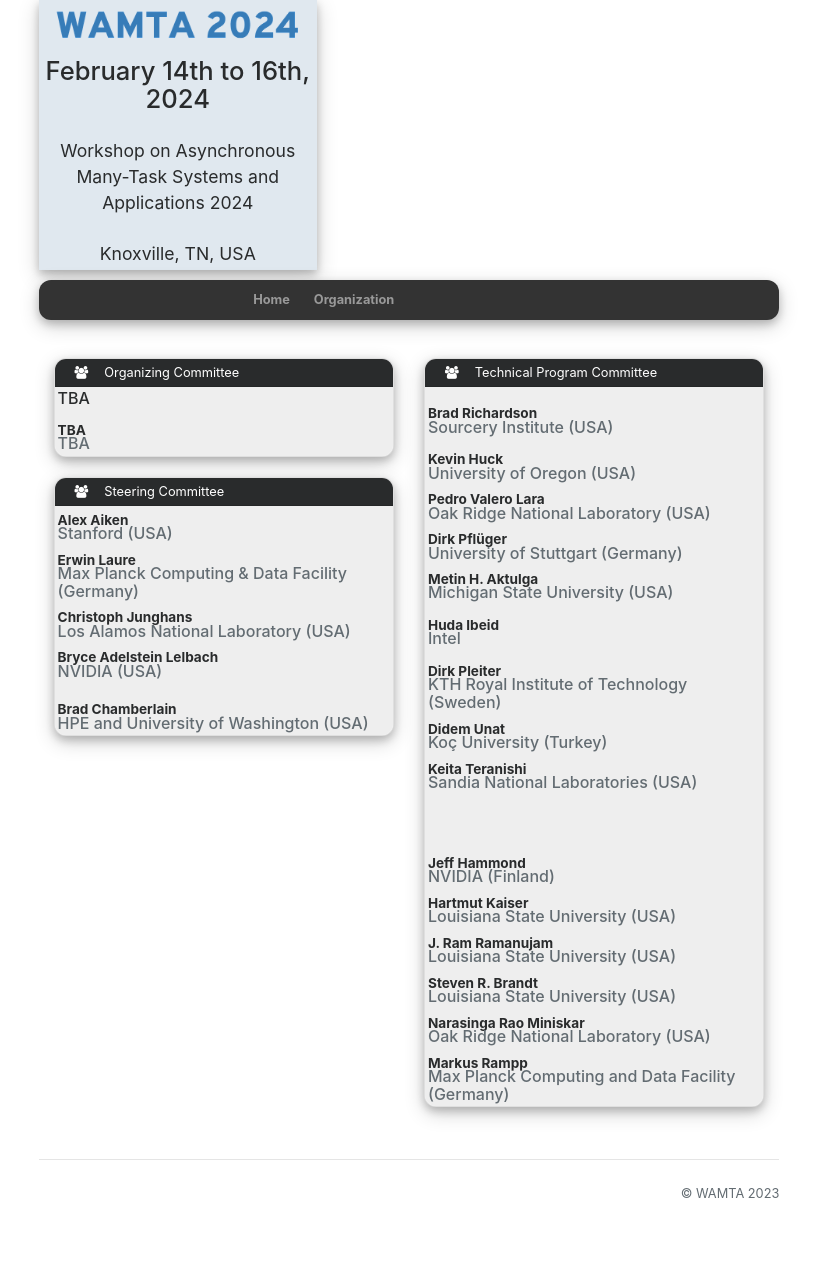
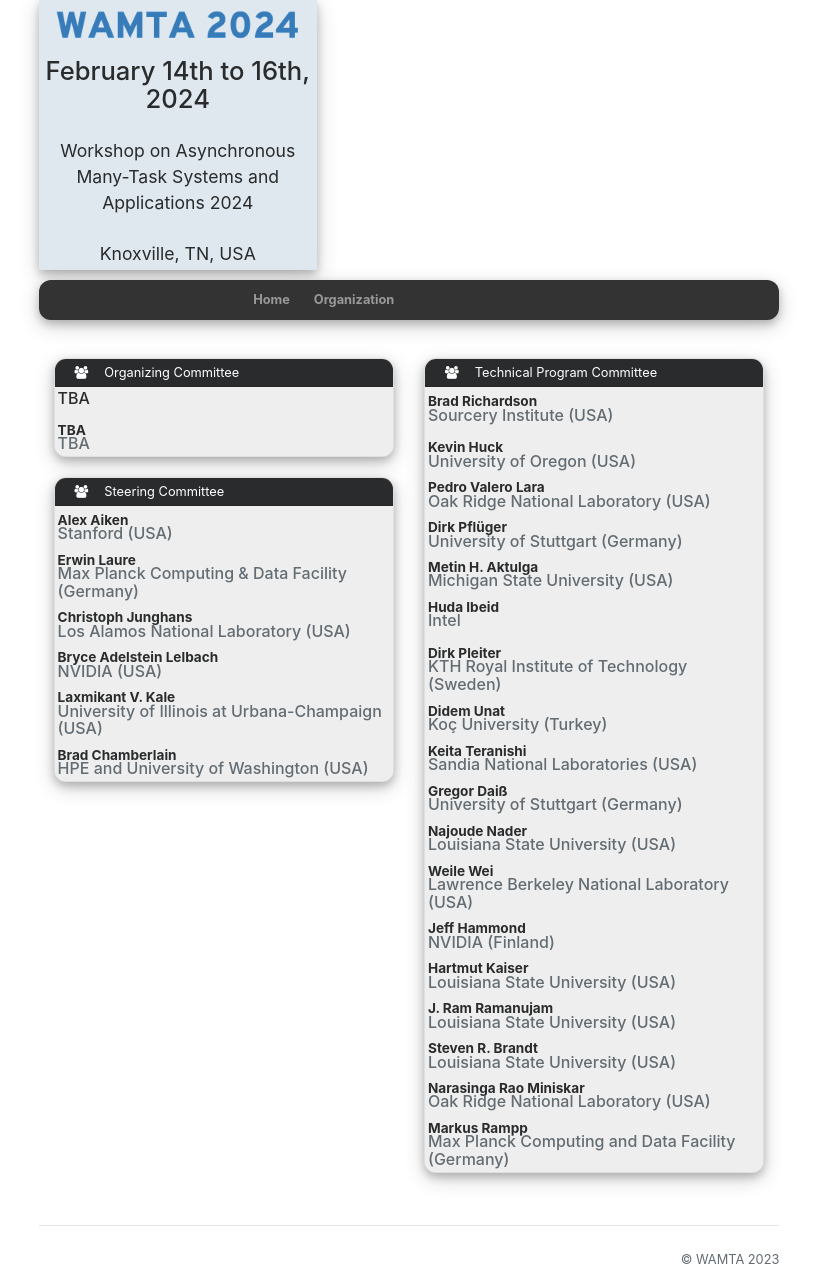
Before and after one commit to wamta26/WAMTA26.github.io, a Jekyll site: the page built from committees.html, in a window 1280 px wide. Shown: the whole page, without its empty margins (231-1048 px from the left). Built offline with Jekyll 4.4.1, drawn with Linux system fonts in a browser that asks for light colours; nearby versions of some CDN libraries; before the commit the page ends 1219 px from its top, so only the background shows below that; some of the changed lines change nothing that is shown.

Commit message:
Update SC and PC

```diff
--- a/_data/conference.yml
+++ b/_data/conference.yml
@@ -74,12 +74,6 @@
   - name: Pedro Valero-Lara
     org: Oak Ridge National Laboratory (USA)
     homepage: https://www.ornl.gov/staff-profile/pedro-valero-lara
-  #- name: Gerald Baumgartner
-  #  org: Louisiana State University (USA)
-  #  homepage: https://www.csc.lsu.edu/~gb/
-  #- name: J. "Ram" Ramanujam
-  #  org: Louisiana State University (USA)
-  #  homepage: http://www.ece.lsu.edu/jxr/
 steering_committee:
   - name: Alex Aiken
     org: Stanford (USA)
@@ -93,22 +87,13 @@
   - name: Bryce Adelstein Lelbach
     org: NVIDIA (USA)
     homepage: https://www.linkedin.com/in/brycelelbach/
-  - #name: Thomas Fahringer
-    #org: University of Innsbruck (Austria)
-    #homepage: http://dps.uibk.ac.at/~tf/
-  - #name: Laxmikant V. Kale
-    #org: University of Illinois at Urbana-Champaign (USA)
-    #homepage: https://cs.illinois.edu/about/people/all-faculty/kale
+  - name: Laxmikant V. Kale
+    org: University of Illinois at Urbana-Champaign (USA)
+    homepage: https://cs.illinois.edu/about/people/all-faculty/kale
   - name: Brad Chamberlain
     org: HPE and University of Washington (USA)
     homepage: https://homes.cs.washington.edu/~bradc/
 technical_program_committee:
-  - #name: Bita Hasheminezhad
-    #org: NASA Ames Research Center (USA)
-    #homepage:
-  - #name: Irina Demeshko
-    #org: NVIDIA
-    #homepage:
   - name: Brad Richardson
     org: Sourcery Institute (USA)
     homepage:
@@ -127,9 +112,6 @@
   - name: Metin H. Aktulga
     org: Michigan State University (USA)
     homepage:
-  - #name: Roman Iakymchuk
-    #org: Sorbonne Universite (France)
-    #honepage:
   - name:  Huda Ibeid
     org: Intel
     homepage:
@@ -145,33 +127,15 @@
   - name: Keita Teranishi
     org: Sandia National Laboratories (USA)
     homepage:
-  - #name: Abhinav Bhatele
-    #org: University of Maryland, College Park (USA)
-    #homepage:
-  - #name: Daisy Hollman
-    #org: Google
-    #homepage:
-  - #name: Gregor Daiß
-    #org: University of Stuttgart (Germany)
-    #homepage:
-  - #name: Najoude Nader
-    #org: Louisiana State University (USA)
-    #homepage:
-  - #name: Rod Tohid
-    #org: Louisiana State University (USA)
-    #homepage:
-  - #name: Dominic Marcello
-    #org: Louisiana State University (USA)
-    #homepage: https://www.phys.lsu.edu/~dmarcel/
-  - #name: Sebastian Eibl
-    #org: Max Planck Computing & Data Facility (Germany)
-    #homepage:
-  - #name:  Sebastian Ohlmann
-    #org: Max Planck Computing & Data Facility (Germany)
-    #homepage:
-  - #name: Weile Wei
-    #org: Lawrence Berkeley National Laboratory (USA)
-    #homepage:
+  - name: Gregor Daiß
+    org: University of Stuttgart (Germany)
+    homepage:
+  - name: Najoude Nader
+    org: Louisiana State University (USA)
+    homepage:
+  - name: Weile Wei
+    org: Lawrence Berkeley National Laboratory (USA)
+    homepage:
   - name: Jeff Hammond
     org: NVIDIA (Finland)
     homepage:
```
